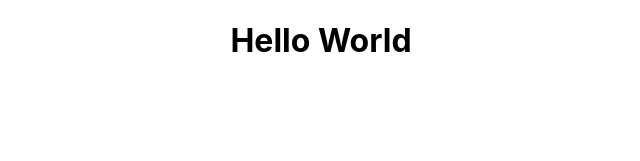
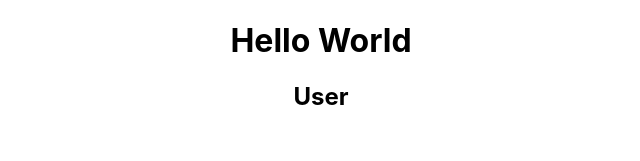
Before and after one commit to jigneshgit935/Learn_react_basic_to_advance, a React (Create React App) app: page / in a window 1280 px wide. Shown: the top 161 px of the page, without its empty margins (319-959 px from the left). Built offline with nearby package versions, Linux system fonts and the light colour scheme.

Commit message:
class-component

```diff
--- a/src/App.js
+++ b/src/App.js
@@ -1,10 +1,14 @@
 import './App.css';
+import User from './User';
 
 function App() {
   return (
-    <div className="App">
-      <h1>Hello World</h1>
-    </div>
+    <>
+      <div className="App">
+        <h1>Hello World</h1>
+        <User />
+      </div>
+    </>
   );
 }
 
--- /dev/null
+++ b/src/User.js
@@ -0,0 +1,13 @@
+import React, { Component } from 'react';
+
+export class User extends Component {
+  render() {
+    return (
+      <div>
+        <h2>User</h2>
+      </div>
+    );
+  }
+}
+
+export default User;
```
